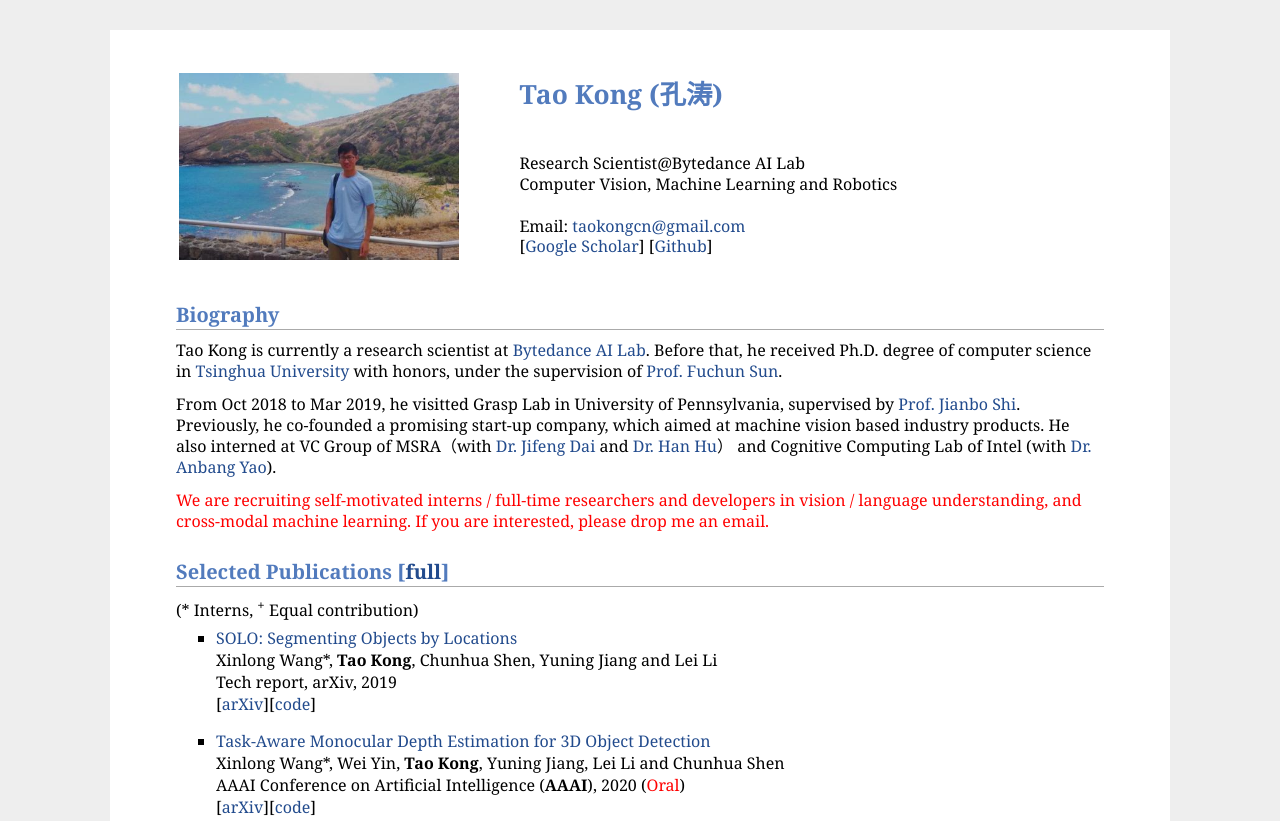
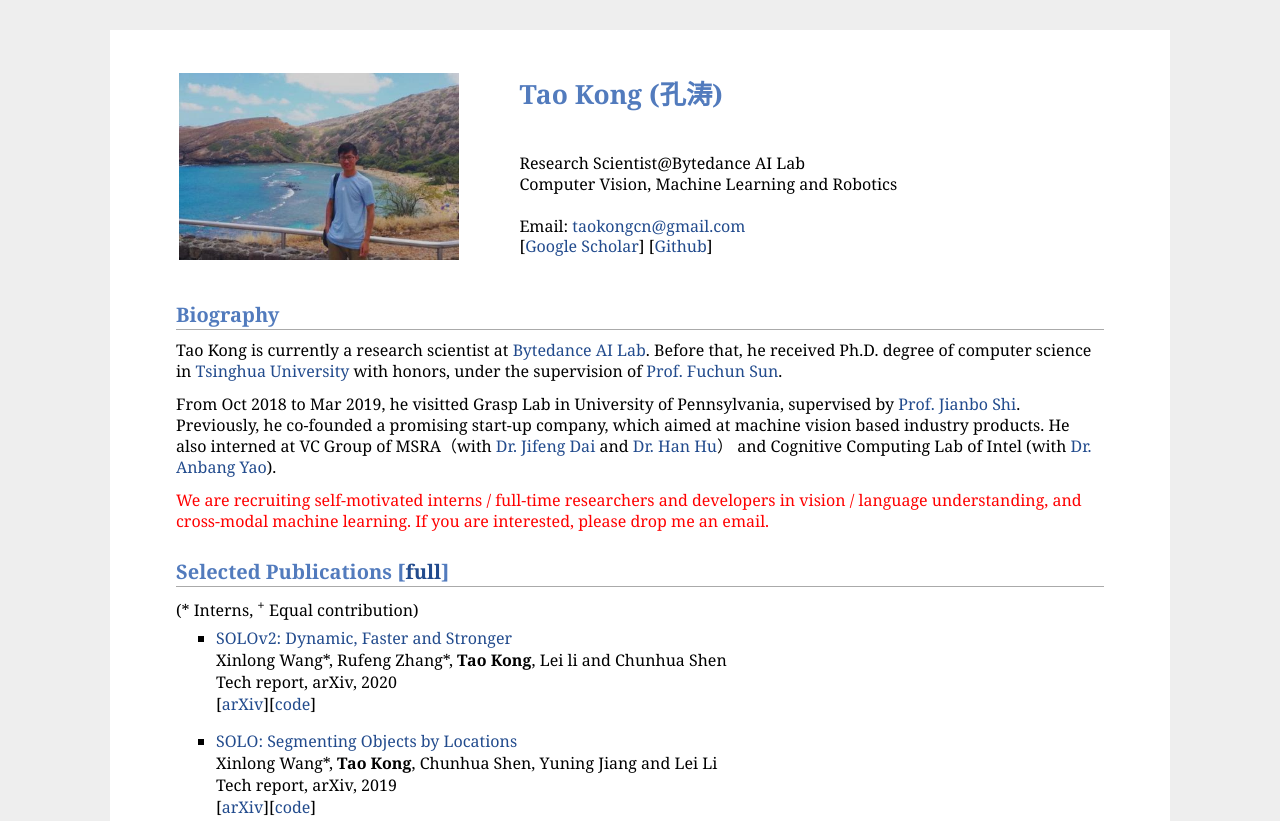
Before and after one commit to taokong/taokong.github.io, a plain HTML site: page index.html in a window 1280 px wide. Shown: the top 821 px of the page. Drawn offline with Linux system fonts and the light colour scheme; a script that the page names is missing; some icons are missing.

Commit message:
Update index.html

```diff
--- a/index.html
+++ b/index.html
@@ -78,11 +78,18 @@
 <h2>Selected Publications [<a href="https://scholar.google.com/citations?user=kSUXLPkAAAAJ&hl=en">full</a>]</h2>
 <p>(* Interns, <sup>+</sup> Equal contribution)</p>
 <ul>
-	<li>
+      <li>
+      <a href="https://arxiv.org/abs/2003.10152">SOLOv2: Dynamic, Faster and Stronger</a><br>
+	     Xinlong Wang*, Rufeng Zhang*, <b>Tao Kong</b>, Lei li and Chunhua Shen<br>
+                Tech report, arXiv, 2020<br>
+		[<a href="https://arxiv.org/abs/2003.10152">arXiv</a>][<a href="https://github.com/WXinlong/SOLO">code</a>]<br>
+        <p></p>
+      </li>
+      <li>
       <a href="https://arxiv.org/abs/1912.04488">SOLO: Segmenting Objects by Locations</a><br>
 	     Xinlong Wang*, <b>Tao Kong</b>, Chunhua Shen, Yuning Jiang and Lei Li<br>
                 Tech report, arXiv, 2019<br>
-		[<a href="https://arxiv.org/abs/1912.04488">arXiv</a>][<a href="http://www.taokong.org/">code</a>]<br>
+		[<a href="https://arxiv.org/abs/1912.04488">arXiv</a>][<a href="https://github.com/WXinlong/SOLO">code</a>]<br>
         <p></p>
       </li>
 
```
